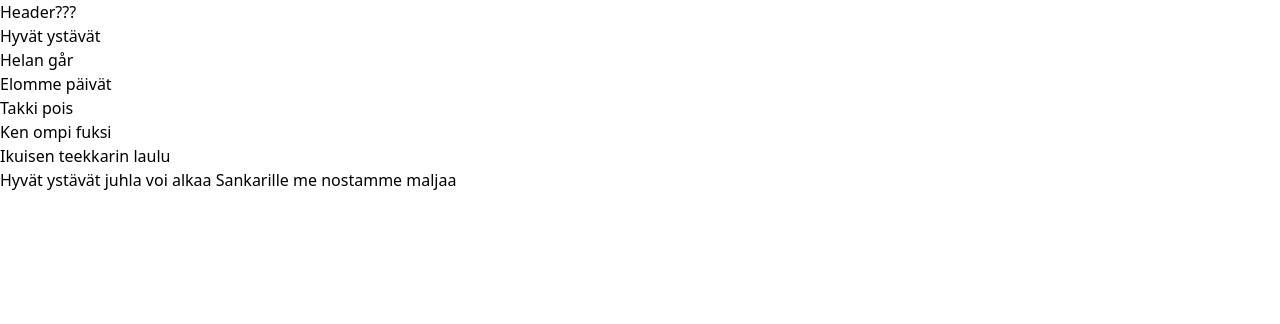
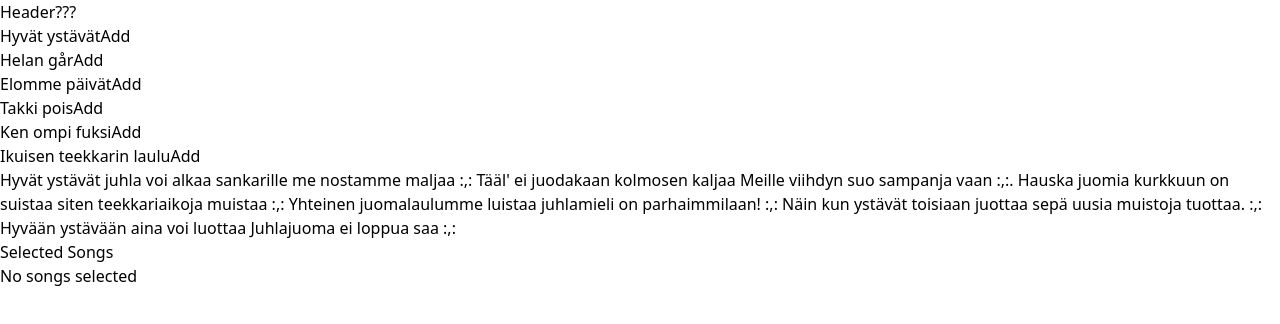
Before and after one commit to Tietokilta/lasygeneraattori, a Next.js app: page / in a window 1280 px wide. Shown: the top 324 px of the page. Built offline with nearby package versions, Linux system fonts and the light colour scheme.

Commit message:
Add buttons to add and remove songs

```diff
--- a/src/app/components/LyricsBox.tsx
+++ b/src/app/components/LyricsBox.tsx
@@ -1,7 +1,11 @@
-const LyricsBox = () => {
+type LyricsBoxProps = {
+  lyrics: string;
+};
+
+const LyricsBox = ({ lyrics }: LyricsBoxProps) => {
   return (
-    <div className="border border-black w-80 h-80">
-      Hyvät ystävät juhla voi alkaa Sankarille me nostamme maljaa
+    <div className="border border-black w-80 h-80 p-4 overflow-auto">
+      {lyrics}
     </div>
   );
 };
--- /dev/null
+++ b/src/app/components/SelectedSongs.tsx
@@ -0,0 +1,29 @@
+type SelectedSongsProps = {
+  selectedSongs: { id: number; title: string }[];
+  onRemoveSong: (songId: number) => void;
+};
+
+const SelectedSongs = ({ selectedSongs, onRemoveSong }: SelectedSongsProps) => {
+  return (
+    <div className="border border-black w-80 p-2 mt-4">
+      <h2 className="font-bold">Selected Songs</h2>
+      {selectedSongs.length === 0 ? (
+        <p className="text-gray-500">No songs selected</p>
+      ) : (
+        selectedSongs.map((song) => (
+          <div key={song.id} className="flex justify-between items-center p-1 border-b">
+            <span>{song.title}</span>
+            <button
+              onClick={() => onRemoveSong(song.id)}
+              className="bg-red-500 text-white px-2 py-1 rounded"
+            >
+              Remove
+            </button>
+          </div>
+        ))
+      )}
+    </div>
+  );
+};
+
+export default SelectedSongs;
--- a/src/app/components/Song.tsx
+++ b/src/app/components/Song.tsx
@@ -1,9 +1,18 @@
 type SongProps = {
   name: string;
+  onClick: () => void;
+  onAdd: () => void;
 };
 
-const Song = ({ name }: SongProps) => {
-  return <div className="border border-black">{name}</div>;
+const Song = ({ name, onClick, onAdd }: SongProps) => {
+  return (
+    <div className="border border-black p-2 flex justify-between items-center">
+      <span onClick={onClick} className="cursor-pointer">{name}</span>
+      <button onClick={onAdd} className="bg-blue-500 text-white px-2 py-1 rounded">
+        Add
+      </button>
+    </div>
+  );
 };
 
 export default Song;
--- a/src/app/components/SongList.tsx
+++ b/src/app/components/SongList.tsx
@@ -1,17 +1,26 @@
 "use client";
 
 import { songs } from "../dummydata";
+import { SongData } from "../types";
 import Song from "./Song";
 
-const SongList = () => {
+type SongListProps = {
+  onSelectSong: (song: SongData) => void;
+  onAddToSelected: (song: SongData) => void;
+};
+
+const SongList = ({ onSelectSong, onAddToSelected }: SongListProps) => {
   return (
-    <>
-      <div className="border border-black w-80">
-        {songs.map((song) => (
-          <Song key={song.id} name={song.title} />
-        ))}
-      </div>
-    </>
+    <div className="border border-black w-80 p-2">
+      {songs.map((song) => (
+        <Song
+          key={song.id}
+          name={song.title}
+          onClick={() => onSelectSong(song)}
+          onAdd={() => onAddToSelected(song)}
+        />
+      ))}
+    </div>
   );
 };
 
--- a/src/app/page.tsx
+++ b/src/app/page.tsx
@@ -1,13 +1,32 @@
+"use client";
+import { useState } from "react";
 import Header from "./components/Header";
 import LyricsBox from "./components/LyricsBox";
 import SongList from "./components/SongList";
+import SelectedSongs from "./components/SelectedSongs";
+import { songs } from "./dummydata";
+import { SongData } from "./types";
 
 export default function Home() {
+  const [selectedSong, setSelectedSong] = useState(songs[0]); // Default song
+  const [selectedSongs, setSelectedSongs] = useState<{ id: number; title: string }[]>([]);
+
+  // Add song to selected list (if not already added)
+  const handleSelectSong = (song: SongData) => {
+    setSelectedSongs((prev) => (prev.some((s) => s.id === song.id) ? prev : [...prev, song]));
+  };
+
+  // Remove song from selected list
+  const handleRemoveSong = (songId: number) => {
+    setSelectedSongs((prev) => prev.filter((song) => song.id !== songId));
+  };
+
   return (
     <div>
       <Header />
-      <SongList />
-      <LyricsBox />
+      <SongList onSelectSong={setSelectedSong} onAddToSelected={handleSelectSong} />
+      <LyricsBox lyrics={selectedSong.lyrics} />
+      <SelectedSongs selectedSongs={selectedSongs} onRemoveSong={handleRemoveSong} />
     </div>
   );
 }
--- a/src/app/types.ts
+++ b/src/app/types.ts
@@ -1,4 +1,4 @@
-export type Song = {
+export type SongData = {
   id: number,
   title: string,
   lyrics: string,
```
